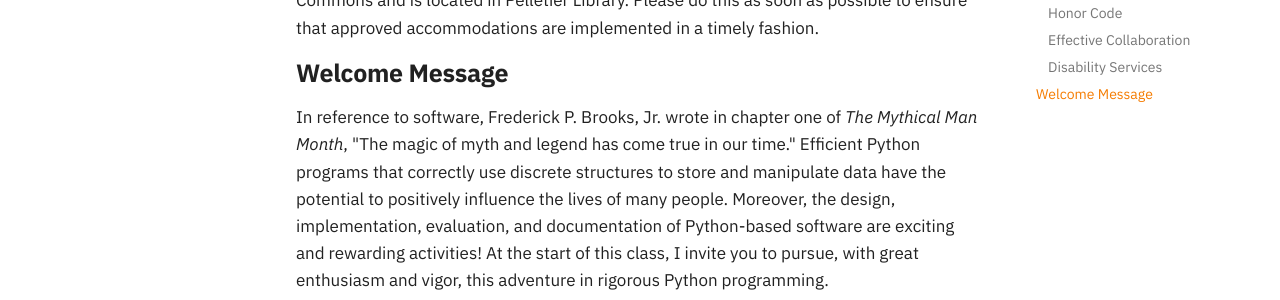
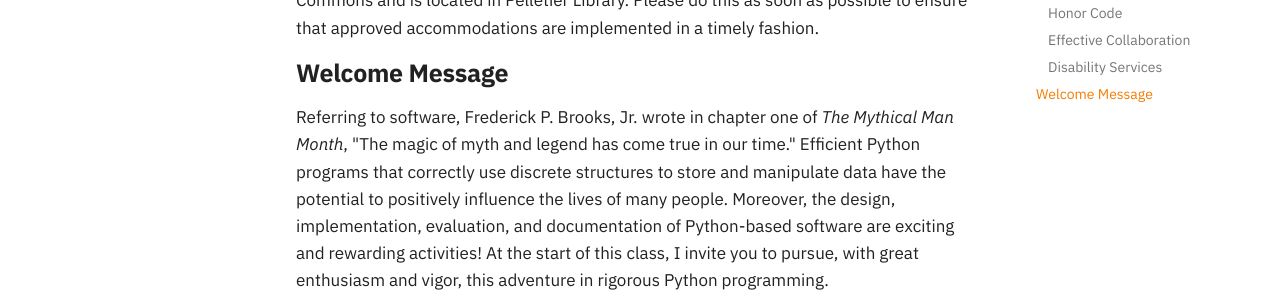
Before and after one commit to ProactiveProgrammers/www.proactiveprogrammers.com, an MkDocs documentation site: the page built from docs/discrete-structures/syllabus-discrete-structures.md, in a window 1280 px wide and 900 px high, scrolled down 6377 px. Shown: the part 517-817 px from the top of the window. Built offline with MkDocs 1.6.1 and Material for MkDocs 9.7.7, drawn with Linux system fonts in a browser that asks for light colours; comment, search, counter and statistics services are not loaded; some of the changed text lies outside the part shown.

Commit message:
fix: Resolve some linting issues in the syllabus-discrete-structures.

```diff
--- a/docs/discrete-structures/syllabus-discrete-structures.md
+++ b/docs/discrete-structures/syllabus-discrete-structures.md
@@ -13,7 +13,7 @@
 -   Tuesday: 5:00 PM-5:30 PM, Alden Hall, 15 minute time slots
 -   Wednesday: 5:00 PM-5:30 PM, Alden Hall, 15 minute time slots
 -   Thursday: 1:00 PM-3:00 PM, Alden Hall, 15 minute time slots
--   Friday: 1:00 pm-2:00 pm, Alden Hall, 15 minute time slots
+-   Friday: 1:00 PM-2:00 PM, Alden Hall, 15 minute time slots
 
 ???+ note "Scheduling Office Hours"
 
@@ -289,7 +289,7 @@
 
 ### Welcome Message
 
-In reference to software, Frederick P. Brooks, Jr. wrote in chapter one of *The
+Referring to software, Frederick P. Brooks, Jr. wrote in chapter one of *The
 Mythical Man Month*, "The magic of myth and legend has come true in our time."
 Efficient Python programs that correctly use discrete structures to store and
 manipulate data have the potential to positively influence the lives of many
```
